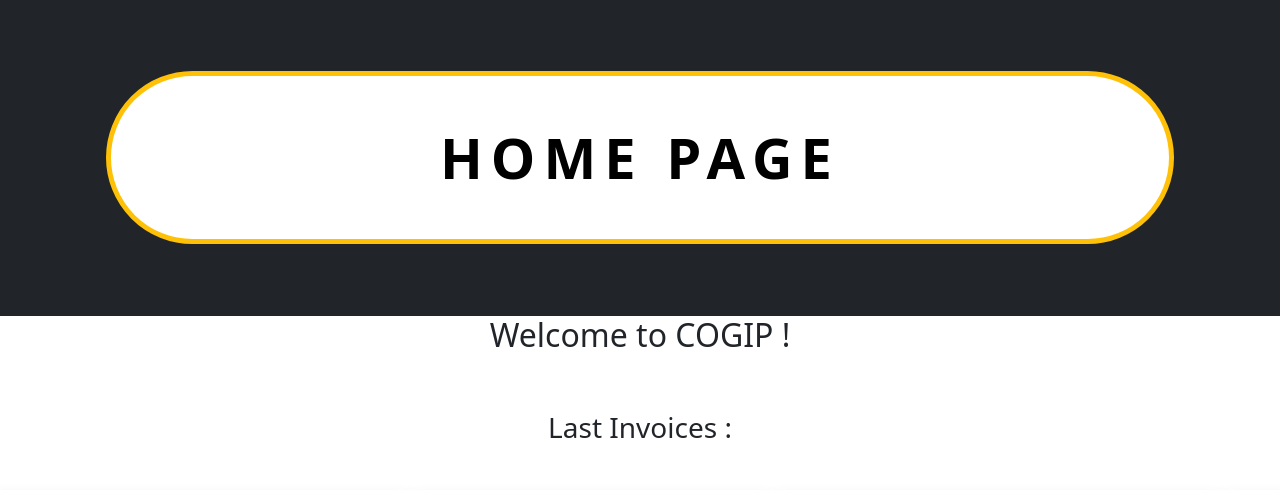
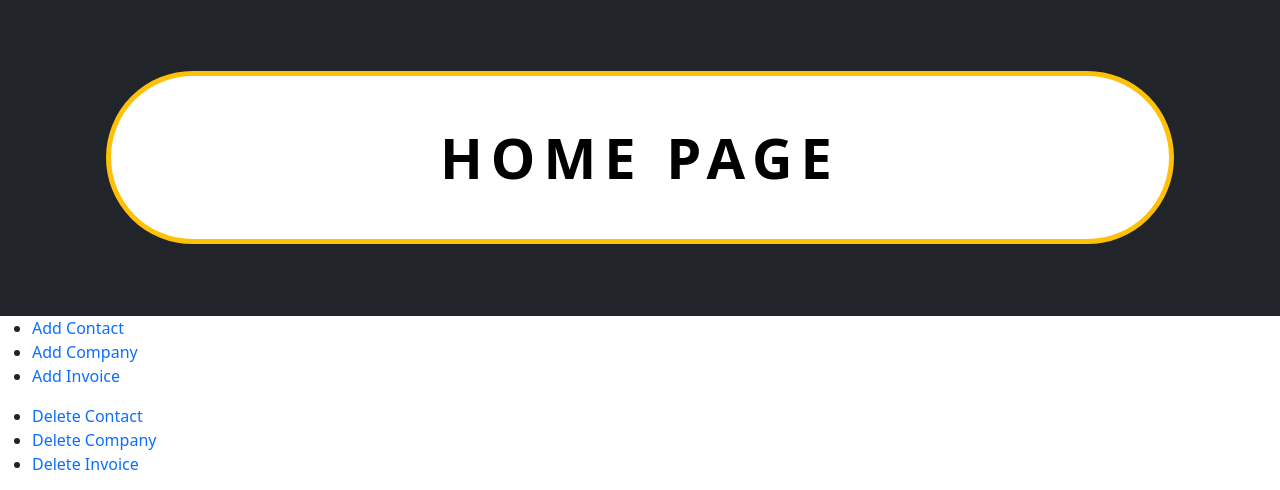
Before and after one commit to Zena-Alsibaai/COGIP-app, a PHP site: page / in a window 1280 px wide. Shown: the part 225-715 px from the top of the page. Run offline with PHP 8.4, Linux system fonts and the light colour scheme; data that the repository does not hold is empty.

Commit message:
Finish One

```diff
--- a/src/view/homePage.php
+++ b/src/view/homePage.php
@@ -46,6 +46,18 @@ $resultCompanie = $companie->getFiveCompanies();
         </header>
 
         <main>
+
+            <ul>
+                <li><a href="../view/addContactPage.php">Add Contact</a></li>
+                <li><a href="../view/addCompaniesPage.php">Add Company</a></li>
+                <li><a href="../view/addInvoicePage.php">Add Invoice</a></li>
+            </ul>
+
+            <ul>
+                <li><a href="../view/deleteContact.php">Delete Contact</a></li>
+                <li><a href="../view/deleteCompanies.php">Delete Company</a></li>
+                <li><a href="../view/deleteInvoices.php">Delete Invoice</a></li>
+            </ul>
 
             <h2 class="text-center">Welcome to COGIP !</h2>
 
--- a/src/view/includes/navbar.php
+++ b/src/view/includes/navbar.php
@@ -18,12 +18,12 @@
 
 
 <div class="placementLink">
-<div class="linkMenu"><a class='link' href="./homePage.php">Home</a></div>
-<div class="linkMenu"><a class='link' href="./invoicesPage.php">Invoices</a></div>
-<div class="linkMenu"><a class='link' href="./companiesPage.php">Companies</a></div>
-<div class="linkMenu"><a class='link' href="./contactPage.php">Contacts</a></div>
-<div class="linkMenu"><a class="link" href="./inscriptionPage.php">Inscription</a></div>
-<div class="linkMenu"><a class='link' href="./connexionPage.php">Connexion</a></div>
+<div class="linkMenu"><a class='link' href="../view/homePage.php">Home</a></div>
+<div class="linkMenu"><a class='link' href="../view/invoicesPage.php">Invoices</a></div>
+<div class="linkMenu"><a class='link' href="../view/companiesPage.php">Companies</a></div>
+<div class="linkMenu"><a class='link' href="../view/contactPage.php">Contacts</a></div>
+<div class="linkMenu"><a class="link" href="../view/inscriptionPage.php">Inscription</a></div>
+<div class="linkMenu"><a class='link' href="../view/connexionPage.php">Connexion</a></div>
 </div>
 </nav>
 
```
